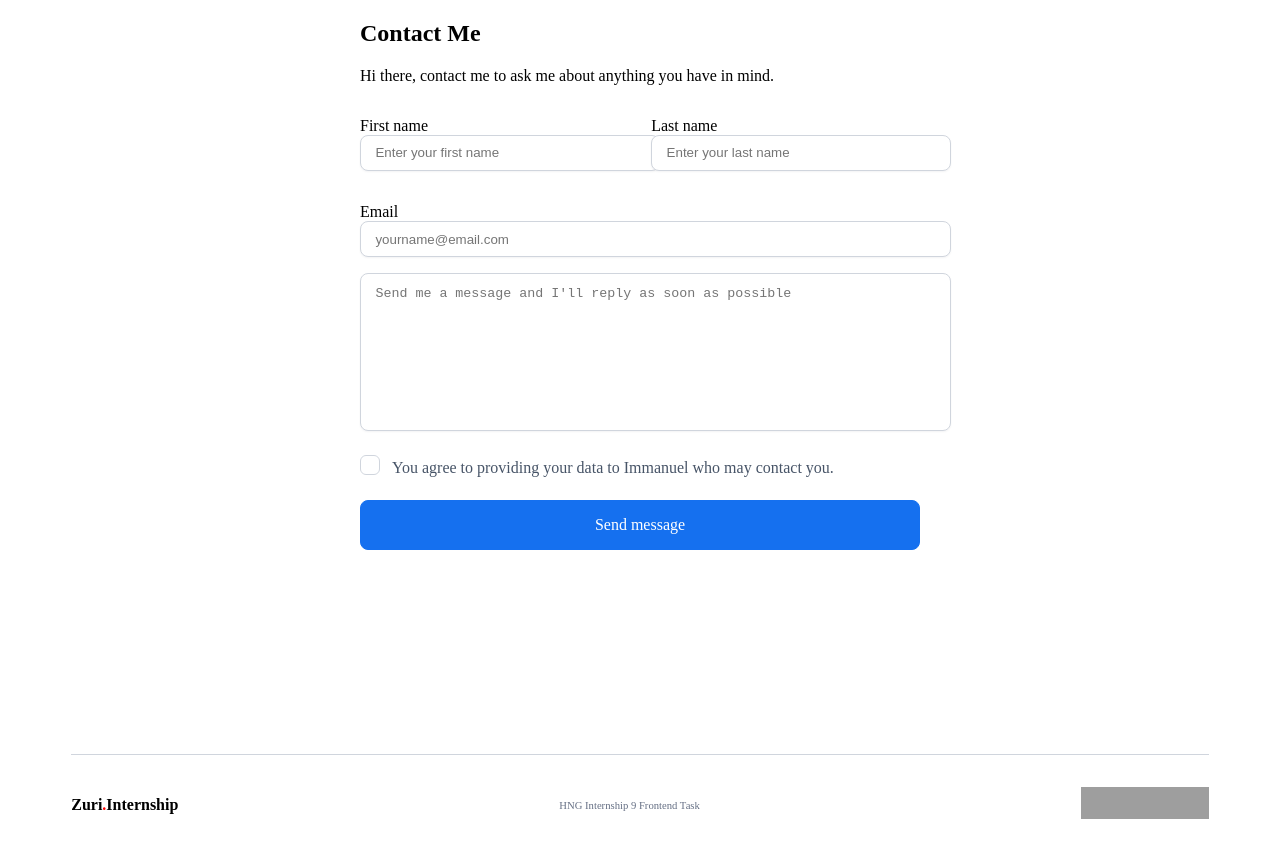
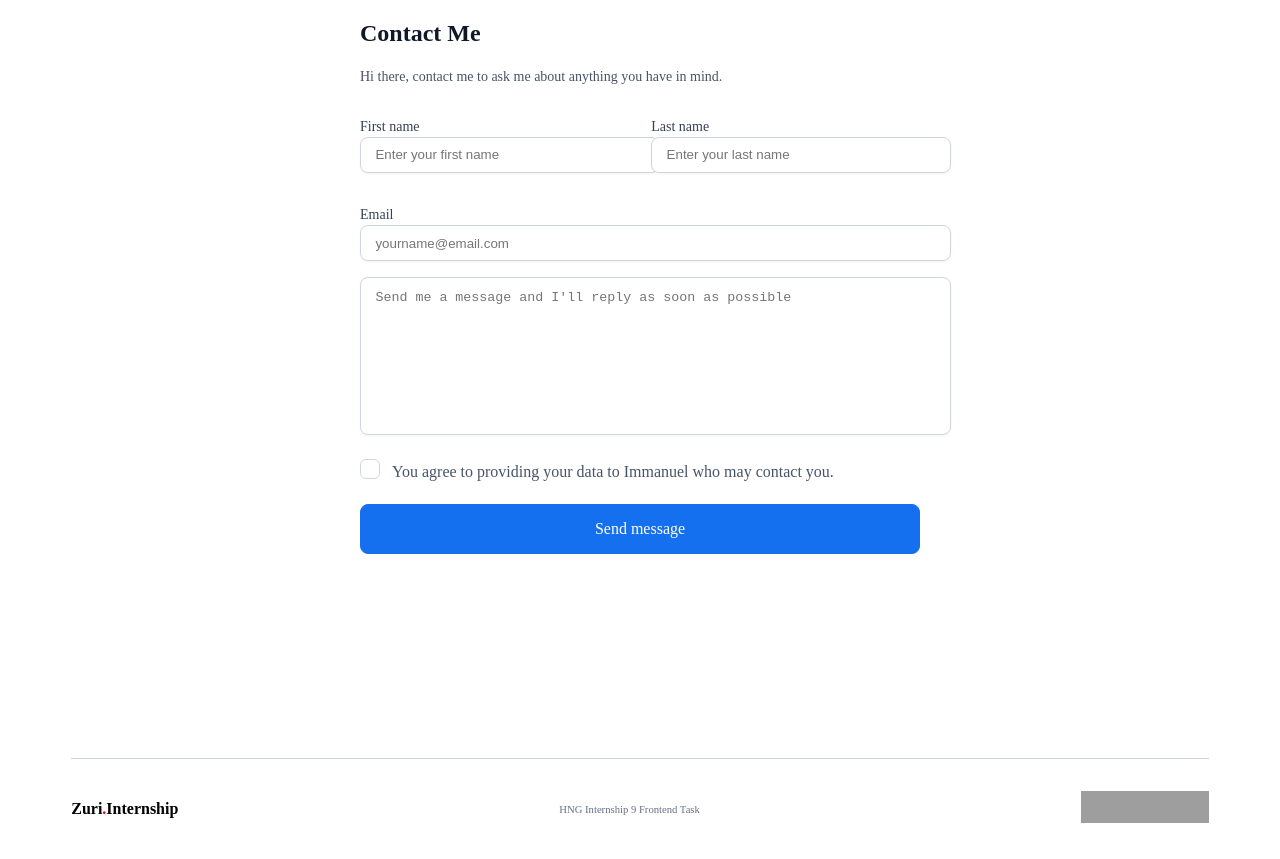
Before and after one commit to Emmanuel-Ibekwe/Hng9-stage1-project, a React (Create React App) app: page /contact in a window 1280 px wide. Built offline with nearby package versions, Linux system fonts and the light colour scheme; grey boxes are pictures that could not be loaded; the HTML template or start-up script is replaced by a standard one.

Commit message:
style: Add some styles to ContactForm h2, p, labels and Input labels

```diff
--- a/src/components/Contact/ContactForm.css
+++ b/src/components/Contact/ContactForm.css
@@ -12,9 +12,20 @@
   }
 }
 
-.contact-form h2,
-p {
+.contact-form h2 {
   text-align: start;
+  color: #101828;
+}
+
+.contact-form p {
+  text-align: start;
+  color: #475467;
+  font-size: 0.875rem;
+  line-height: 1.25rem;
+}
+
+.contact-form label {
+  color: #344054;
 }
 
 .first-section {
--- a/src/components/UI/Input.css
+++ b/src/components/UI/Input.css
@@ -12,6 +12,9 @@
 
 .control label {
   font-weight: 500;
+  color: #344054;
+  font-size: 0.875rem;
+  line-height: 1.25rem;
 }
 
 .control input {
```
